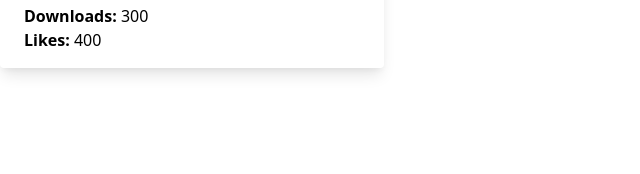
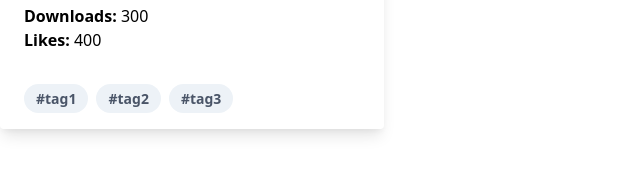
Before and after one commit to Decomplosed/image-gallery, a React (Create React App) app: page / in a window 1280 px wide. Shown: the part 362-536 px from the top of the page, without its empty margins (0-640 px from the left). Built offline with nearby package versions, Linux system fonts and the light colour scheme.

Commit message:
created a tags cotnainer

```diff
--- a/src/App.js
+++ b/src/App.js
@@ -24,6 +24,17 @@
           </li>
         </ul>
       </div>
+      <div className='px-6 py-4'>
+        <span className='inline-block bg-gray-200 rounded-full px-3 py-1 text-sm font-semibold text-gray-700 mr-2'>
+          #tag1
+        </span>
+        <span className='inline-block bg-gray-200 rounded-full px-3 py-1 text-sm font-semibold text-gray-700 mr-2'>
+          #tag2
+        </span>
+        <span className='inline-block bg-gray-200 rounded-full px-3 py-1 text-sm font-semibold text-gray-700 mr-2'>
+          #tag3
+        </span>
+      </div>
     </div>
   )
 }
```
